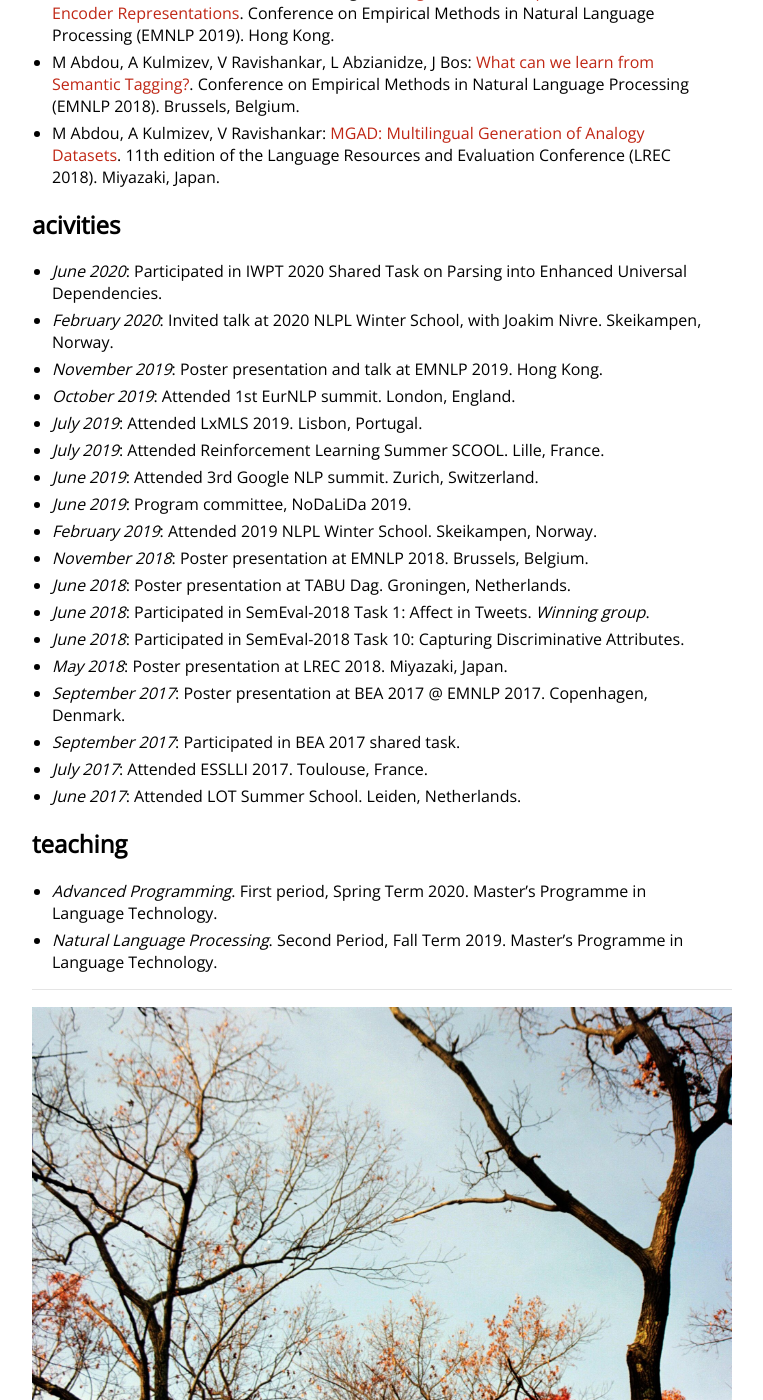
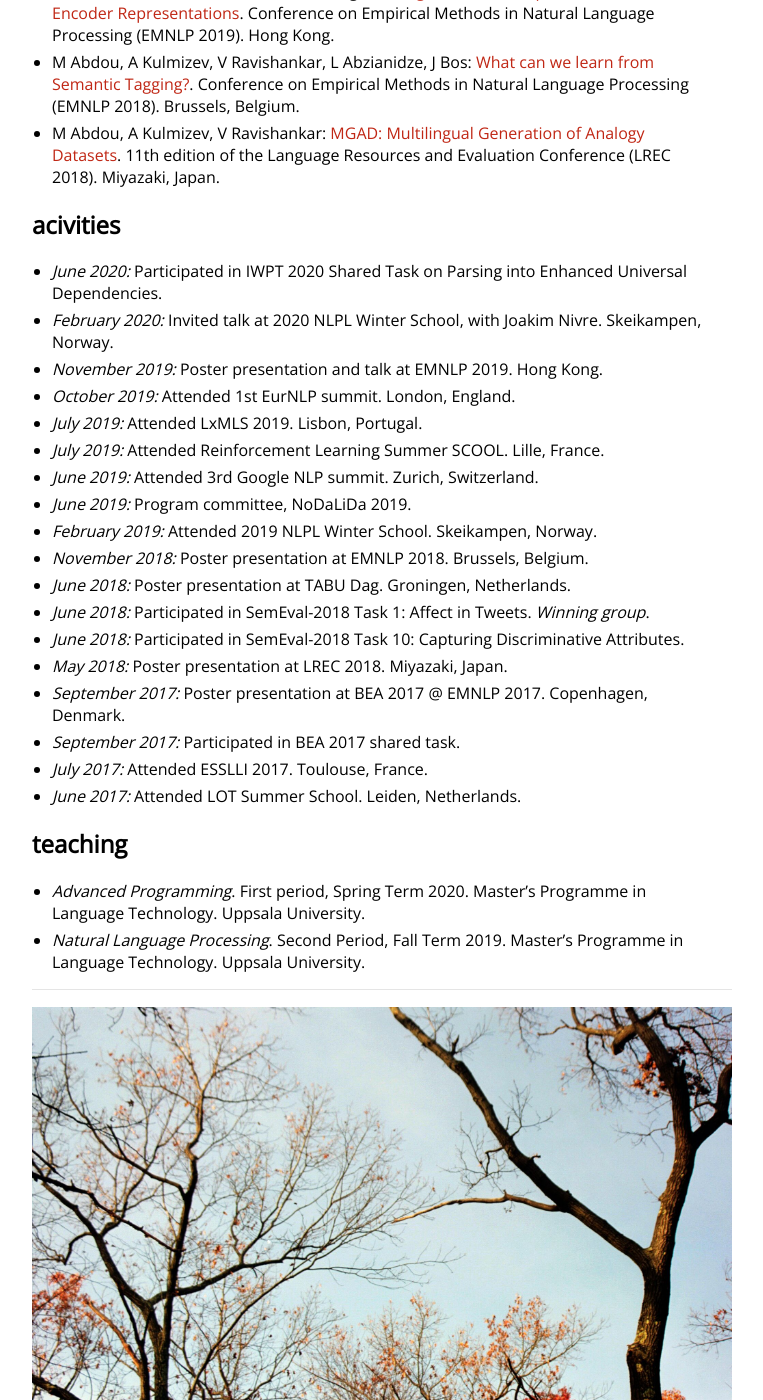
Before and after one commit to rutrastone/rutrastone.github.io, a Jekyll site: the page built from index.md, in a window 1280 px wide and 1400 px high, scrolled down 595 px. Shown: the whole window, without its empty margins (258-1021 px from the left). Built offline with Jekyll 4.4.1, drawn with Linux system fonts in a browser that asks for light colours; our own code applies the rules of GitHub Pages for plain Markdown files.

Commit message:
slight changes

```diff
--- a/index.md
+++ b/index.md
@@ -26,29 +26,29 @@ I am a second-year PhD student in computational linguistics at Uppsala Universit
 
 ## acivities
 
-* *June 2020*: Participated in IWPT 2020 Shared Task on Parsing into Enhanced Universal Dependencies.
-* *February 2020*: Invited talk at 2020 NLPL Winter School, with Joakim Nivre. Skeikampen, Norway.
-* *November 2019*: Poster presentation and talk at EMNLP 2019. Hong Kong.
-* *October 2019*: Attended 1st EurNLP summit. London, England.
-* *July 2019*: Attended LxMLS 2019. Lisbon, Portugal.
-* *July 2019*: Attended Reinforcement Learning Summer SCOOL. Lille, France.
-* *June 2019*: Attended 3rd Google NLP summit. Zurich, Switzerland.
-* *June 2019*: Program committee, NoDaLiDa 2019.
-* *February 2019*: Attended 2019 NLPL Winter School. Skeikampen, Norway.
-* *November 2018*: Poster presentation at EMNLP 2018. Brussels, Belgium.
-* *June 2018*: Poster presentation at TABU Dag. Groningen, Netherlands.
-* *June 2018*: Participated in SemEval-2018 Task 1: Affect in Tweets. *Winning group*.
-* *June 2018*: Participated in SemEval-2018 Task 10: Capturing Discriminative Attributes.
-* *May 2018*: Poster presentation at LREC 2018. Miyazaki, Japan.
-* *September 2017*: Poster presentation at BEA 2017 @ EMNLP 2017. Copenhagen, Denmark.
-* *September 2017*: Participated in BEA 2017 shared task.
-* *July 2017*: Attended ESSLLI 2017. Toulouse, France.
-* *June 2017*: Attended LOT Summer School. Leiden, Netherlands.
+* *June 2020:* Participated in IWPT 2020 Shared Task on Parsing into Enhanced Universal Dependencies.
+* *February 2020:* Invited talk at 2020 NLPL Winter School, with Joakim Nivre. Skeikampen, Norway.
+* *November 2019:* Poster presentation and talk at EMNLP 2019. Hong Kong.
+* *October 2019:* Attended 1st EurNLP summit. London, England.
+* *July 2019:* Attended LxMLS 2019. Lisbon, Portugal.
+* *July 2019:* Attended Reinforcement Learning Summer SCOOL. Lille, France.
+* *June 2019:* Attended 3rd Google NLP summit. Zurich, Switzerland.
+* *June 2019:* Program committee, NoDaLiDa 2019.
+* *February 2019:* Attended 2019 NLPL Winter School. Skeikampen, Norway.
+* *November 2018:* Poster presentation at EMNLP 2018. Brussels, Belgium.
+* *June 2018:* Poster presentation at TABU Dag. Groningen, Netherlands.
+* *June 2018:* Participated in SemEval-2018 Task 1: Affect in Tweets. *Winning group*.
+* *June 2018:* Participated in SemEval-2018 Task 10: Capturing Discriminative Attributes.
+* *May 2018:* Poster presentation at LREC 2018. Miyazaki, Japan.
+* *September 2017:* Poster presentation at BEA 2017 @ EMNLP 2017. Copenhagen, Denmark.
+* *September 2017:* Participated in BEA 2017 shared task.
+* *July 2017:* Attended ESSLLI 2017. Toulouse, France.
+* *June 2017:* Attended LOT Summer School. Leiden, Netherlands.
 
 ## teaching
 
-* *Advanced Programming*. First period, Spring Term 2020. Master's Programme in Language Technology.
-* *Natural Language Processing*. Second Period, Fall Term 2019. Master's Programme in Language Technology.
+* *Advanced Programming*. First period, Spring Term 2020. Master's Programme in Language Technology. Uppsala University.
+* *Natural Language Processing*. Second Period, Fall Term 2019. Master's Programme in Language Technology. Uppsala University.
 
 <!-- 2. M Abdou, A Kulmizev, JG i Ametllé: [AffecThor at SemEval-2018 Task 1: A cross-linguistic approach to sentiment intensity quantification in tweets](http://www.aclweb.org/anthology/S18-1032); Proceedings of The 12th International Workshop on Semantic Evaluation (2018) -->
 <!-- 3. A Kulmizev, M Abdou, V Ravishankar, M Nissim: [Discriminator at SemEval-2018 Task 10: Minimally Supervised Discrimination](http://www.aclweb.org/anthology/S18-1167); Proceedings of The 12th International Workshop on Semantic Evaluation (2018) -->
```
